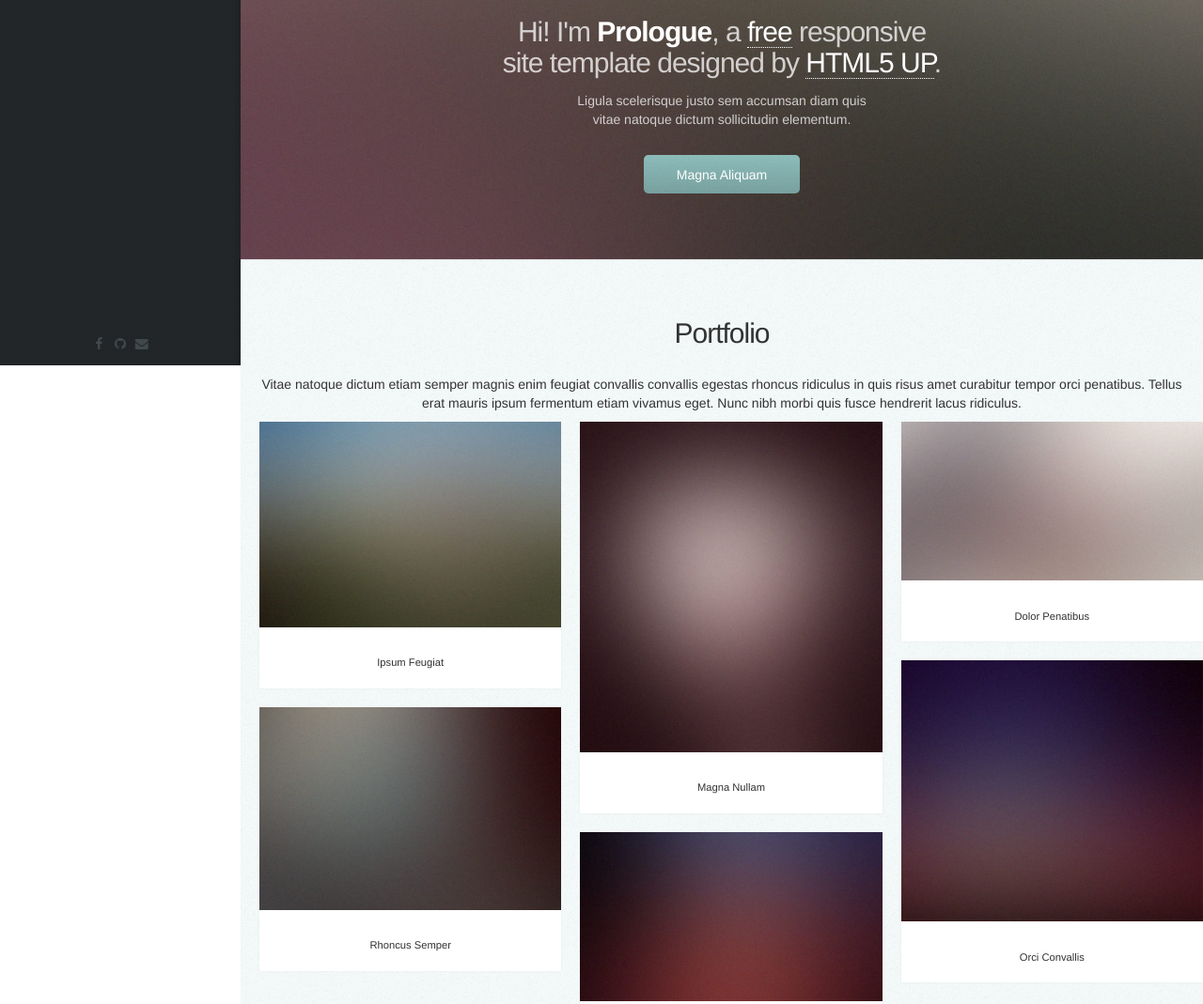
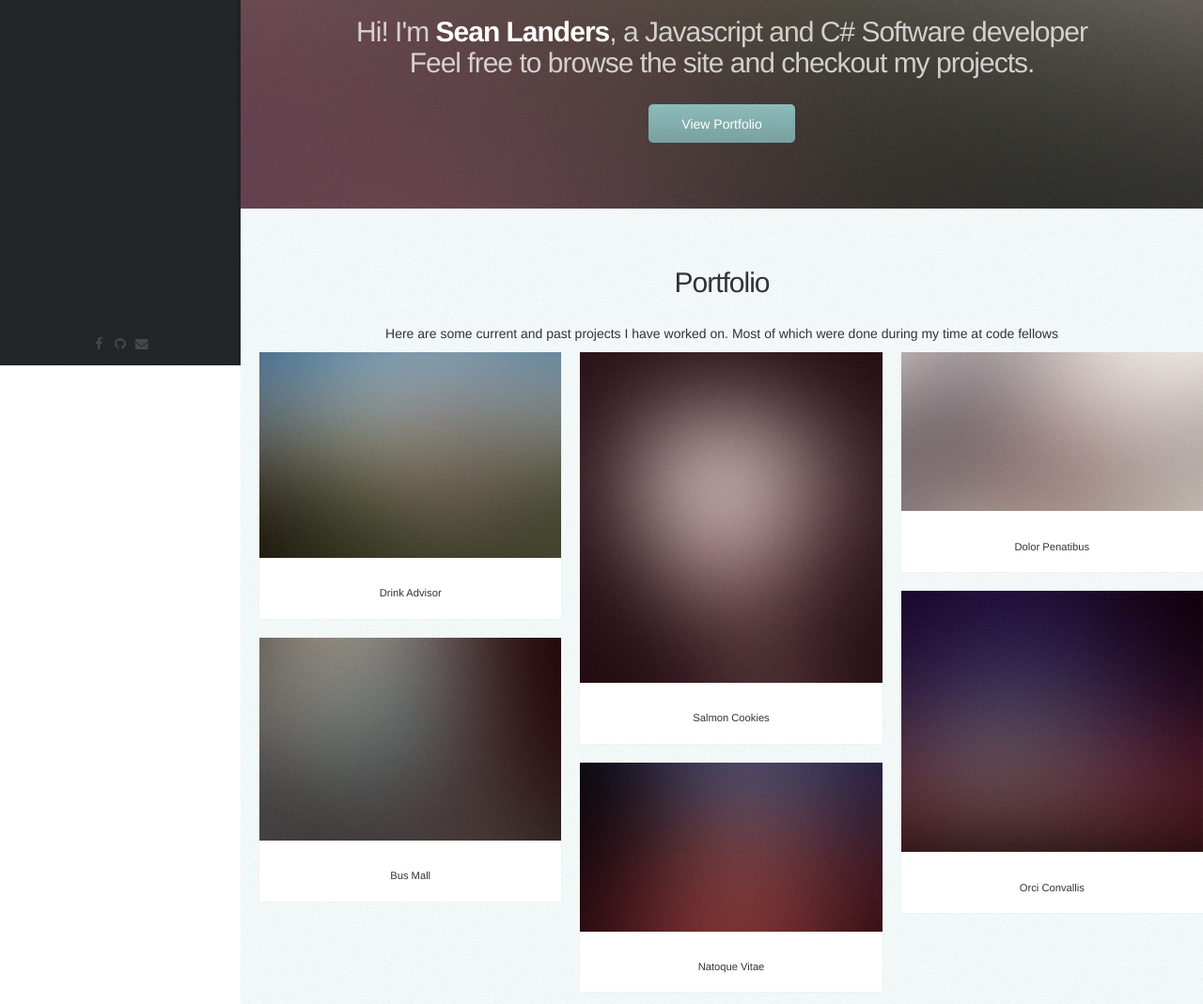
Before and after one commit to seanlanders92/basic-server, a website: page public/starter-code/index.html in a window 1280 px wide. Shown: the part 411-1480 px from the top of the page at 94% size. Drawn offline with nearby package versions, Linux system fonts and the light colour scheme.

Commit message:
added project links

```diff
--- a/public/starter-code/assets/css/modules.css
+++ b/public/starter-code/assets/css/modules.css
@@ -1,5 +1,5 @@
 .carousel-inner img{
     width: 480px;
-    height: auto;
+    height: 240px;
     margin: auto;
 }
--- a/public/starter-code/index.html
+++ b/public/starter-code/index.html
@@ -96,14 +96,14 @@
 								</a>
 							  </div>
 							<header>
-								<h2 class="alt">Hi! I'm <strong>Prologue</strong>, a <a href="http://html5up.net/license">free</a> responsive<br />
-								site template designed by <a href="http://html5up.net">HTML5 UP</a>.</h2>
-								<p>Ligula scelerisque justo sem accumsan diam quis<br />
-								vitae natoque dictum sollicitudin elementum.</p>
+								<h2 class="alt">Hi! I'm <strong>Sean Landers</strong>, a Javascript and C# Software developer<br />
+								Feel free to browse the site and checkout my projects.</h2>
+								<!-- <p>Ligula scelerisque justo sem accumsan diam quis<br />
+								vitae natoque dictum sollicitudin elementum.</p> -->
 							</header>
 
 							<footer>
-								<a href="#portfolio" class="button scrolly">Magna Aliquam</a>
+								<a href="#portfolio" class="button scrolly">View Portfolio</a>
 							</footer>
 
 						</div>
@@ -117,31 +117,28 @@
 								<h2>Portfolio</h2>
 							</header>
 
-							<p>Vitae natoque dictum etiam semper magnis enim feugiat convallis convallis
-							egestas rhoncus ridiculus in quis risus amet curabitur tempor orci penatibus.
-							Tellus erat mauris ipsum fermentum etiam vivamus eget. Nunc nibh morbi quis
-							fusce hendrerit lacus ridiculus.</p>
+							<p>Here are some current and past projects I have worked on. Most of which were done during my time at code fellows</p>
 
 							<div class="row">
 								<div class="col-4 col-12-mobile">
 									<article class="item">
-										<a href="#" class="image fit"><img src="images/pic02.jpg" alt="" /></a>
+										<a href="https://github.com/drinkadvisor/drink_advisor" class="image fit"><img src="images/pic02.jpg" alt="" /></a>
 										<header>
-											<h3>Ipsum Feugiat</h3>
+											<h3>Drink Advisor</h3>
 										</header>
 									</article>
 									<article class="item">
-										<a href="#" class="image fit"><img src="images/pic03.jpg" alt="" /></a>
+										<a href="https://github.com/seanlanders92/Bus-mall" class="image fit"><img src="images/pic03.jpg" alt="" /></a>
 										<header>
-											<h3>Rhoncus Semper</h3>
+											<h3>Bus Mall</h3>
 										</header>
 									</article>
 								</div>
 								<div class="col-4 col-12-mobile">
 									<article class="item">
-										<a href="#" class="image fit"><img src="images/pic04.jpg" alt="" /></a>
+										<a href="https://github.com/seanlanders92/cookie-stand" class="image fit"><img src="images/pic04.jpg" alt="" /></a>
 										<header>
-											<h3>Magna Nullam</h3>
+											<h3>Salmon Cookies</h3>
 										</header>
 									</article>
 									<article class="item">
```
